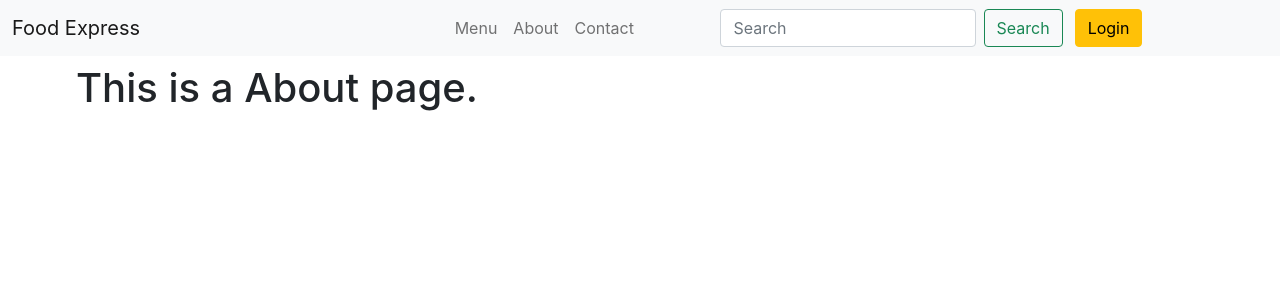
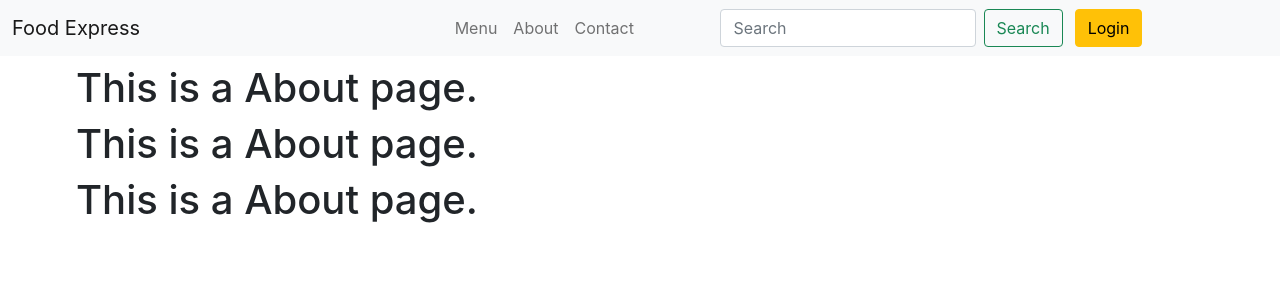
Before and after one commit to KaziMinhaj/BRACUCSE471Project, a React (Create React App) app in the folder menu-app/: page /about in a window 1280 px wide. Shown: the top 300 px of the page. Built offline with nearby package versions, Linux system fonts and the light colour scheme.

Commit message:
about-changes

```diff
--- a/menu-app/src/components/About.js
+++ b/menu-app/src/components/About.js
@@ -4,6 +4,8 @@ function About(props) {
     return (
         <div className="container login">
             <h1> This is a About page. </h1>
+            <h1> This is a About page. </h1>
+            <h1> This is a About page. </h1>
         </div>
     );
 }
```
